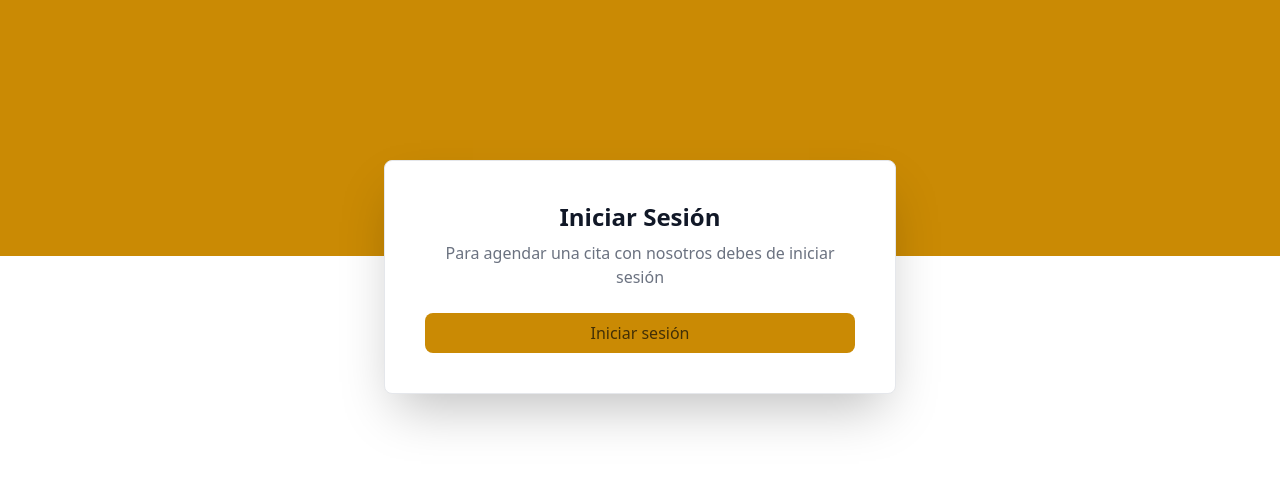
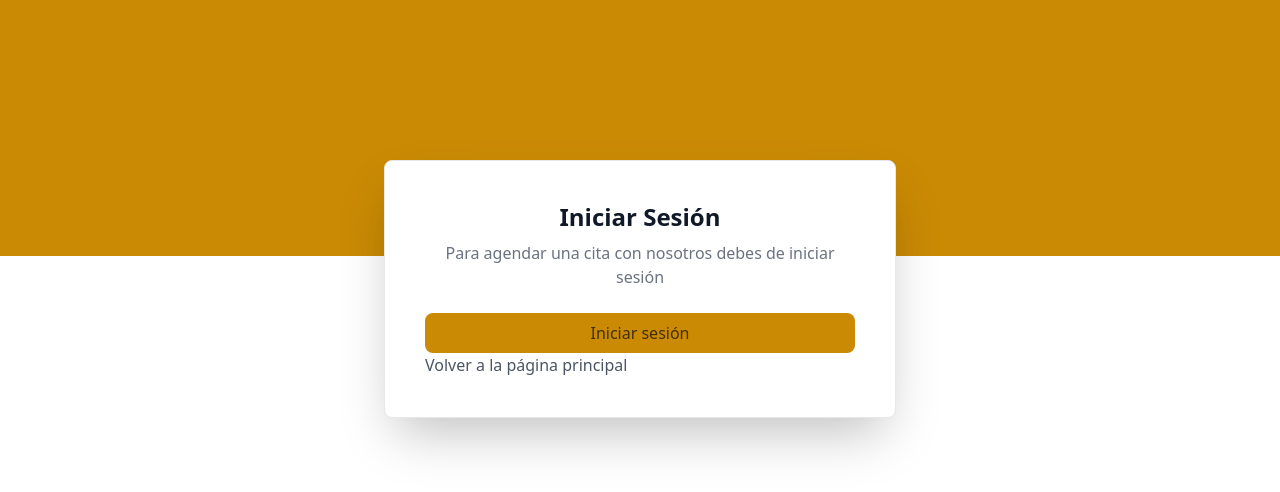
Before and after one commit to RafBD/barber-app, a React (Create React App) app: page /login in a window 1280 px wide. Shown: the top 492 px of the page. Built offline with nearby package versions, Linux system fonts and the light colour scheme; no server answers.

Commit message:
Add navigation link to return to the homepage in LoginForm component

```diff
--- a/src/components/LoginForm/LoginForm.js
+++ b/src/components/LoginForm/LoginForm.js
@@ -15,13 +15,16 @@ const LoginForm = () => {
             <p className="text-center text-gray-500 mb-6">
                 Para agendar una cita con nosotros debes de iniciar sesión
             </p>
-            <div className="flex justify-center">
+            <div className="md: justify-center">
                 <button
                     onClick={() => loginWithRedirect()}
                     className="text-[#422f06] bg-[#ca8a04] hover:bg-[#a16f07] transition-all ease-in-out focus:outline-none font-medium rounded-lg text-sm md:text-base px-4 py-2 w-full"
                 >
                     Iniciar sesión
                 </button>
+                <a href="/" className="text-center text-gray-600 mt-4">
+                    Volver a la página principal
+                </a>
             </div>
 
         </div>
```
